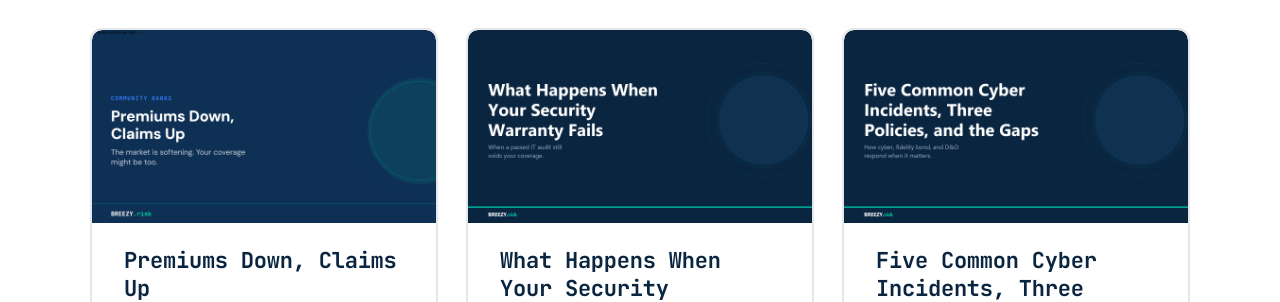
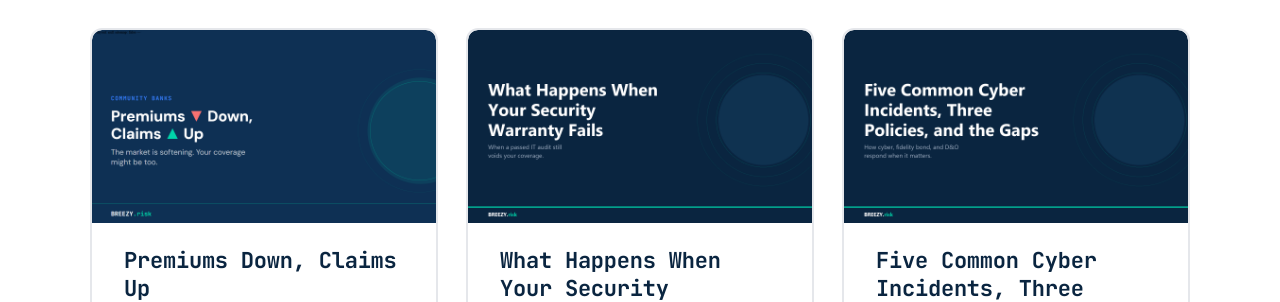
Before and after one commit to joeproe1/breezyins.com, a Jekyll site: the page built from insights.html, in a window 1280 px wide. Shown: the part 397-699 px from the top of the page. Built offline with Jekyll 4.4.1, drawn with Linux system fonts in a browser that asks for light colours.

Commit message:
Add "Premiums Down, Claims Up" blog post, OG image, and image template
Market commentary on NAIC 2024 data (premiums -7%, claims +40%).
Short post (2 min read) timed for May 5-6 LinkedIn video launch.

Co-Authored-By: Claude Opus 4.6 <noreply@anthropic.com>

```diff
--- a/assets/images/blog-header-premiums-down-claims-up.html
+++ b/assets/images/blog-header-premiums-down-claims-up.html
@@ -139,7 +139,7 @@ sitemap: false
 
     <div class="content">
         <div class="category">Community Banks</div>
-        <div class="title">Premiums Down, Claims Up</div>
+        <div class="title">Premiums <span style="color: #F87171;">&#x25BC;</span> Down, Claims <span style="color: #00D4AA;">&#x25B2;</span> Up</div>
         <div class="subtitle">The market is softening. Your coverage might be too.</div>
     </div>
 
```
Also changed, not shown: assets/images/Blog-Premiums-Down-Claims-Up.png.
